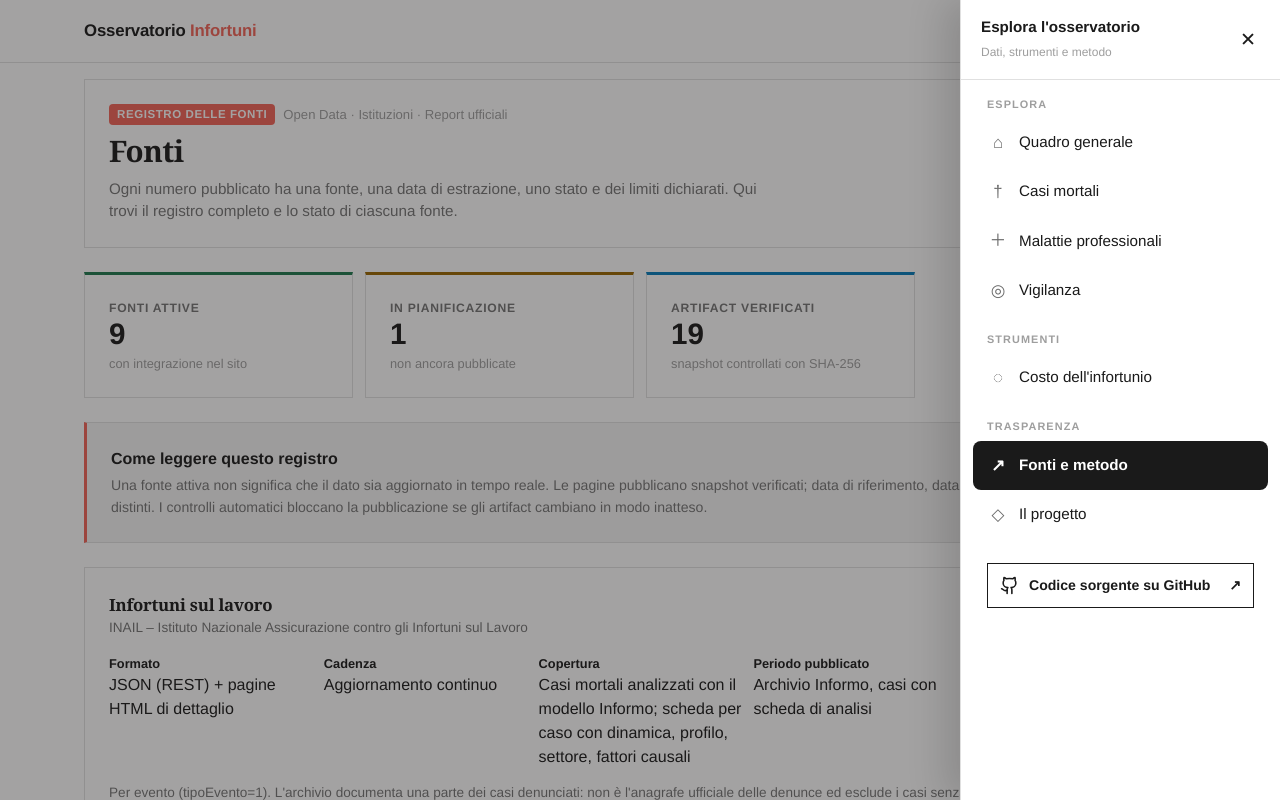
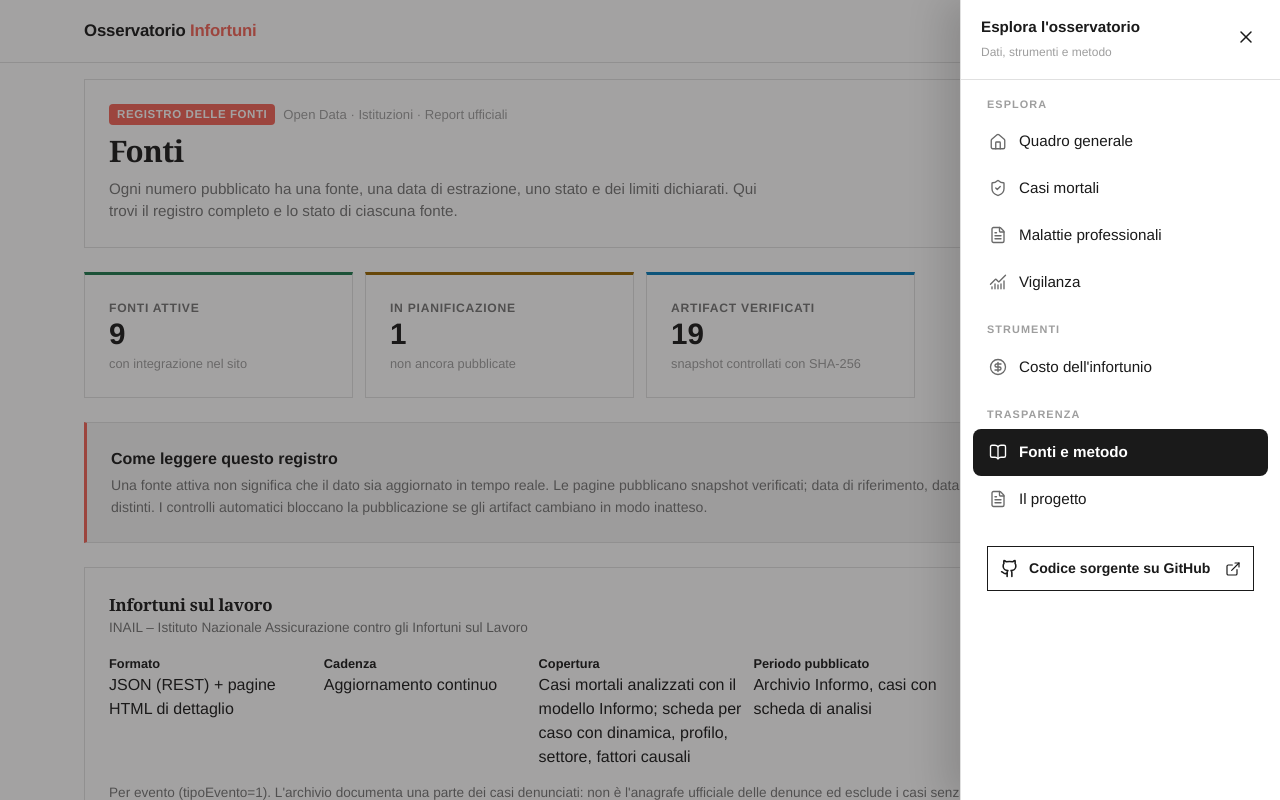
Before and after one commit to dynamic1990/osservatorio-infortuni, a Next.js app: page /fonti in a window 1280 px wide. Both pictures are taken after a click on the button "Apri il menu". Shown: the top 800 px of the page. Built offline with nearby package versions, Linux system fonts and the light colour scheme.

Commit message:
feat: adopt lucide icons for navigation

```diff
--- a/package.json
+++ b/package.json
@@ -24,6 +24,7 @@
   "dependencies": {
     "@svg-maps/italy": "^2.0.0",
     "@vercel/analytics": "^2.0.1",
+    "lucide-react": "^1.46.0",
     "next": "16.3.1",
     "react": "19.2.8",
     "react-dom": "19.2.8",
--- a/src/app/fonti/page.tsx
+++ b/src/app/fonti/page.tsx
@@ -1,4 +1,5 @@
 import type { Metadata } from "next";
+import { ExternalLink } from "lucide-react";
 import { listSources } from "@/lib/sources";
 import { getSourceStatus } from "@/lib/source-status";
 import artifactRegistry from "../../../scripts/ci/generated-artifacts.json";
@@ -124,9 +125,9 @@ export default function FontiPage() {
           {fonte.notes && <p style={{ fontSize: "0.85rem", color: "var(--color-text-soft)", marginBottom: 0 }}>{fonte.notes}</p>}
           {status?.note && <p style={{ fontSize: "0.85rem", color: "var(--color-text-soft)", marginBottom: 0 }}>{status.note}</p>}
           <div style={{ marginTop: "var(--space-3)", fontSize: "0.85rem" }}>
-            <a href={fonte.landingUrl} target="_blank" rel="noreferrer">Pagina del dataset ↗</a>
+            <a href={fonte.landingUrl} target="_blank" rel="noreferrer" style={{ display: "inline-flex", alignItems: "center", gap: 4 }}>Pagina del dataset <ExternalLink aria-hidden="true" size={14} strokeWidth={1.8} /></a>
             {" · "}
-            <a href={fonte.apiUrl} target="_blank" rel="noreferrer">Endpoint API ↗</a>
+            <a href={fonte.apiUrl} target="_blank" rel="noreferrer" style={{ display: "inline-flex", alignItems: "center", gap: 4 }}>Endpoint API <ExternalLink aria-hidden="true" size={14} strokeWidth={1.8} /></a>
           </div>
         </section>
         );
--- a/src/app/progetto/page.tsx
+++ b/src/app/progetto/page.tsx
@@ -1,4 +1,5 @@
 import type { Metadata } from "next";
+import { ExternalLink } from "lucide-react";
 import { LinkedInIcon } from "@/components/ui/social-icons";
 
 export const metadata: Metadata = {
@@ -73,7 +74,7 @@ export default function ProgettoPage() {
           style={{ display: "inline-flex", alignItems: "center", gap: "0.5em", marginTop: "var(--space-3)", color: "var(--color-link)", textDecoration: "none", fontWeight: 600 }}
         >
           <LinkedInIcon size={22} />
-          Per domande o collaborazioni, scrivimi su LinkedIn ↗
+          Per domande o collaborazioni, scrivimi su LinkedIn <ExternalLink aria-hidden="true" size={16} strokeWidth={1.8} />
         </a>
       </section>
 
@@ -85,7 +86,7 @@ export default function ProgettoPage() {
           delle fonti sono nel README.
         </p>
         <a href="https://github.com/dynamic1990/osservatorio-infortuni" target="_blank" rel="noreferrer">
-          Apri il repository open source ↗
+          Apri il repository open source <ExternalLink aria-hidden="true" size={16} strokeWidth={1.8} />
         </a>
       </section>
 
--- a/src/components/charts/news-infortuni-widget.tsx
+++ b/src/components/charts/news-infortuni-widget.tsx
@@ -1,6 +1,7 @@
 "use client";
 
 import { useMemo, useState } from "react";
+import { ExternalLink } from "lucide-react";
 import newsRaw from "@/data/generated/news-infortuni.json";
 
 interface Notizia {
@@ -166,7 +167,7 @@ export function NewsInfortuniWidget() {
                   {n.fonte} · {formatData(n.data)}
                 </span>
               </span>
-              <span style={{ color: "var(--color-text-muted)", fontSize: "0.9rem" }}>↗</span>
+              <ExternalLink aria-hidden="true" size={15} strokeWidth={1.8} style={{ color: "var(--color-text-muted)" }} />
             </a>
           );
         })}
--- a/src/components/ui/site-nav.tsx
+++ b/src/components/ui/site-nav.tsx
@@ -3,16 +3,17 @@
 import { useState } from "react";
 import Link from "next/link";
 import { usePathname } from "next/navigation";
+import { BookOpen, ChartNoAxesCombined, CircleDollarSign, ExternalLink, FileText, Home, Menu, ShieldCheck, X } from "lucide-react";
 import { GitHubIcon } from "./social-icons";
 
 const VOCI = [
-  { href: "/", label: "Quadro generale", icon: "⌂", group: "Esplora" },
-  { href: "/casi-mortali", label: "Casi mortali", icon: "†", group: "Esplora" },
-  { href: "/malattie-professionali", label: "Malattie professionali", icon: "＋", group: "Esplora" },
-  { href: "/vigilanza", label: "Vigilanza", icon: "◎", group: "Esplora" },
-  { href: "/calcolatore-costo-infortunio", label: "Costo dell'infortunio", icon: "◌", group: "Strumenti" },
-  { href: "/fonti", label: "Fonti e metodo", icon: "↗", group: "Trasparenza" },
-  { href: "/progetto", label: "Il progetto", icon: "◇", group: "Trasparenza" },
+  { href: "/", label: "Quadro generale", icon: Home, group: "Esplora" },
+  { href: "/casi-mortali", label: "Casi mortali", icon: ShieldCheck, group: "Esplora" },
+  { href: "/malattie-professionali", label: "Malattie professionali", icon: FileText, group: "Esplora" },
+  { href: "/vigilanza", label: "Vigilanza", icon: ChartNoAxesCombined, group: "Esplora" },
+  { href: "/calcolatore-costo-infortunio", label: "Costo dell'infortunio", icon: CircleDollarSign, group: "Strumenti" },
+  { href: "/fonti", label: "Fonti e metodo", icon: BookOpen, group: "Trasparenza" },
+  { href: "/progetto", label: "Il progetto", icon: FileText, group: "Trasparenza" },
 ];
 
 export function SiteNav({ variant = "top" }: { variant?: "top" | "bottom" }) {
@@ -67,7 +68,7 @@ export function SiteNav({ variant = "top" }: { variant?: "top" | "bottom" }) {
                     }),
               }}
             >
-              <span aria-hidden="true" style={{ fontSize: "1rem", width: 20, textAlign: "center" }}>{v.icon}</span>
+              <v.icon aria-hidden="true" size={17} strokeWidth={1.8} style={{ width: 20 }} />
               {v.label}
             </Link>
           ))}
@@ -132,9 +133,7 @@ export function SiteNav({ variant = "top" }: { variant?: "top" | "bottom" }) {
             padding: 0,
           }}
         >
-          <span style={{ width: 17, height: 2, background: "var(--color-text)", borderRadius: 2 }} />
-          <span style={{ width: 17, height: 2, background: "var(--color-text)", borderRadius: 2 }} />
-          <span style={{ width: 17, height: 2, background: "var(--color-text)", borderRadius: 2 }} />
+          <Menu aria-hidden="true" size={20} strokeWidth={1.8} />
         </button>
       </div>
 
@@ -185,7 +184,7 @@ export function SiteNav({ variant = "top" }: { variant?: "top" | "bottom" }) {
                 onClick={() => setAperto(false)}
                 style={{ border: "none", background: "transparent", cursor: "pointer", fontSize: "1.2rem", color: "var(--color-text)", padding: 4 }}
               >
-                ✕
+                <X aria-hidden="true" size={20} strokeWidth={1.8} />
               </button>
             </div>
             <div style={{ display: "grid", gap: "var(--space-4)", padding: "var(--space-4) var(--space-3)" }}>
@@ -210,7 +209,7 @@ export function SiteNav({ variant = "top" }: { variant?: "top" | "bottom" }) {
                     fontSize: "0.95rem",
                   }}
                 >
-                  <span aria-hidden="true" style={{ width: 22, fontSize: "1.05rem", textAlign: "center", opacity: attiva(v.href) ? 1 : 0.65 }}>{v.icon}</span>
+                  <v.icon aria-hidden="true" size={18} strokeWidth={1.8} style={{ width: 22, opacity: attiva(v.href) ? 1 : 0.65 }} />
                   {v.label}
                 </Link>
                   ))}
@@ -223,7 +222,7 @@ export function SiteNav({ variant = "top" }: { variant?: "top" | "bottom" }) {
                 onClick={() => setAperto(false)}
                 style={{ display: "flex", alignItems: "center", gap: 10, margin: "var(--space-2) 14px 0", padding: "11px 12px", border: "1px solid var(--color-text)", color: "var(--color-text)", textDecoration: "none", fontWeight: 700, fontSize: "0.88rem" }}
               >
-                <GitHubIcon size={19} /> Codice sorgente su GitHub <span aria-hidden="true" style={{ marginLeft: "auto" }}>↗</span>
+                <GitHubIcon size={19} /> Codice sorgente su GitHub <ExternalLink aria-hidden="true" size={16} strokeWidth={1.8} style={{ marginLeft: "auto" }} />
               </a>
             </div>
           </nav>
```
Also changed, not shown: 1 other file (tests, documents, lock files or other folders).
